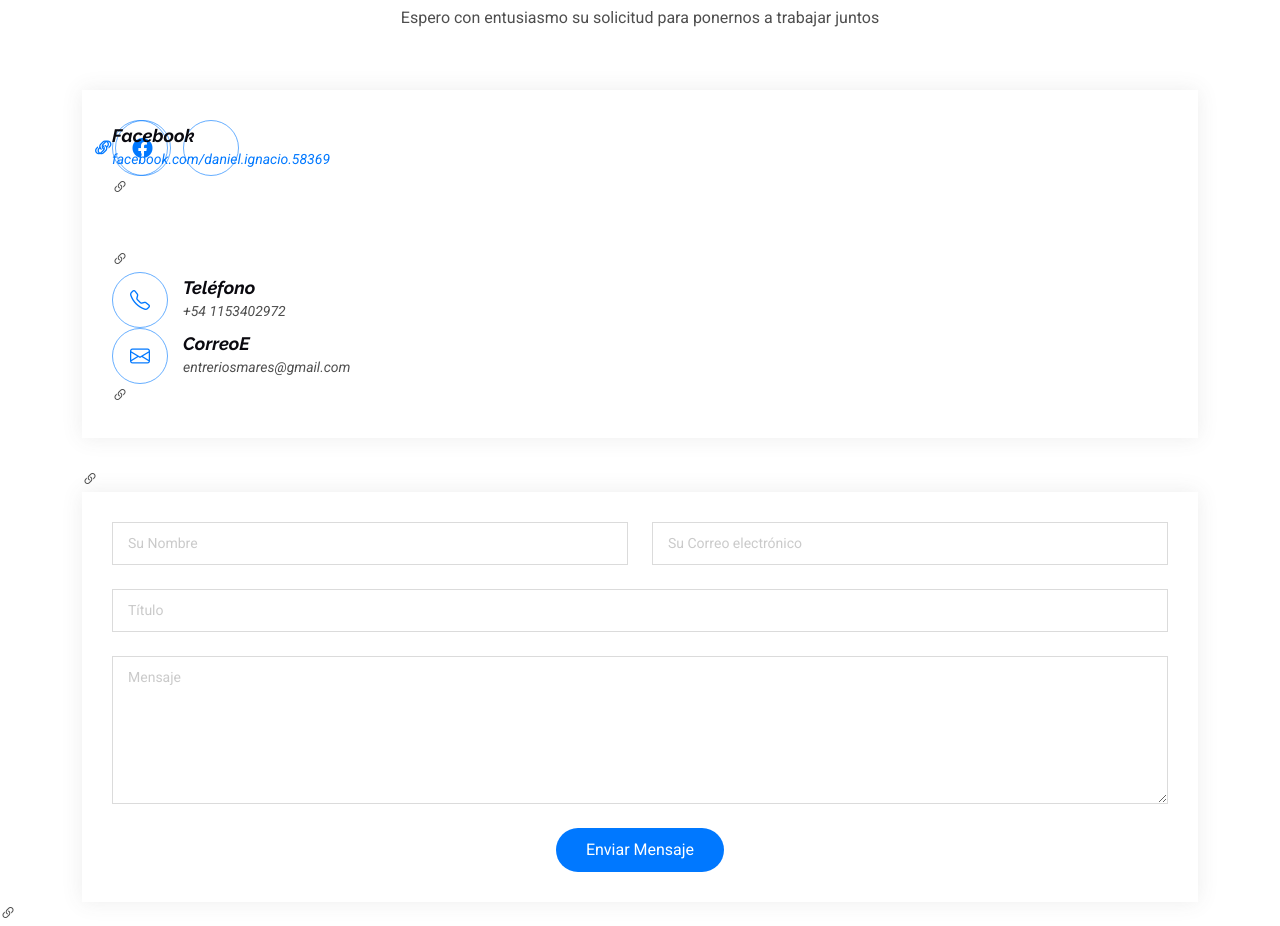
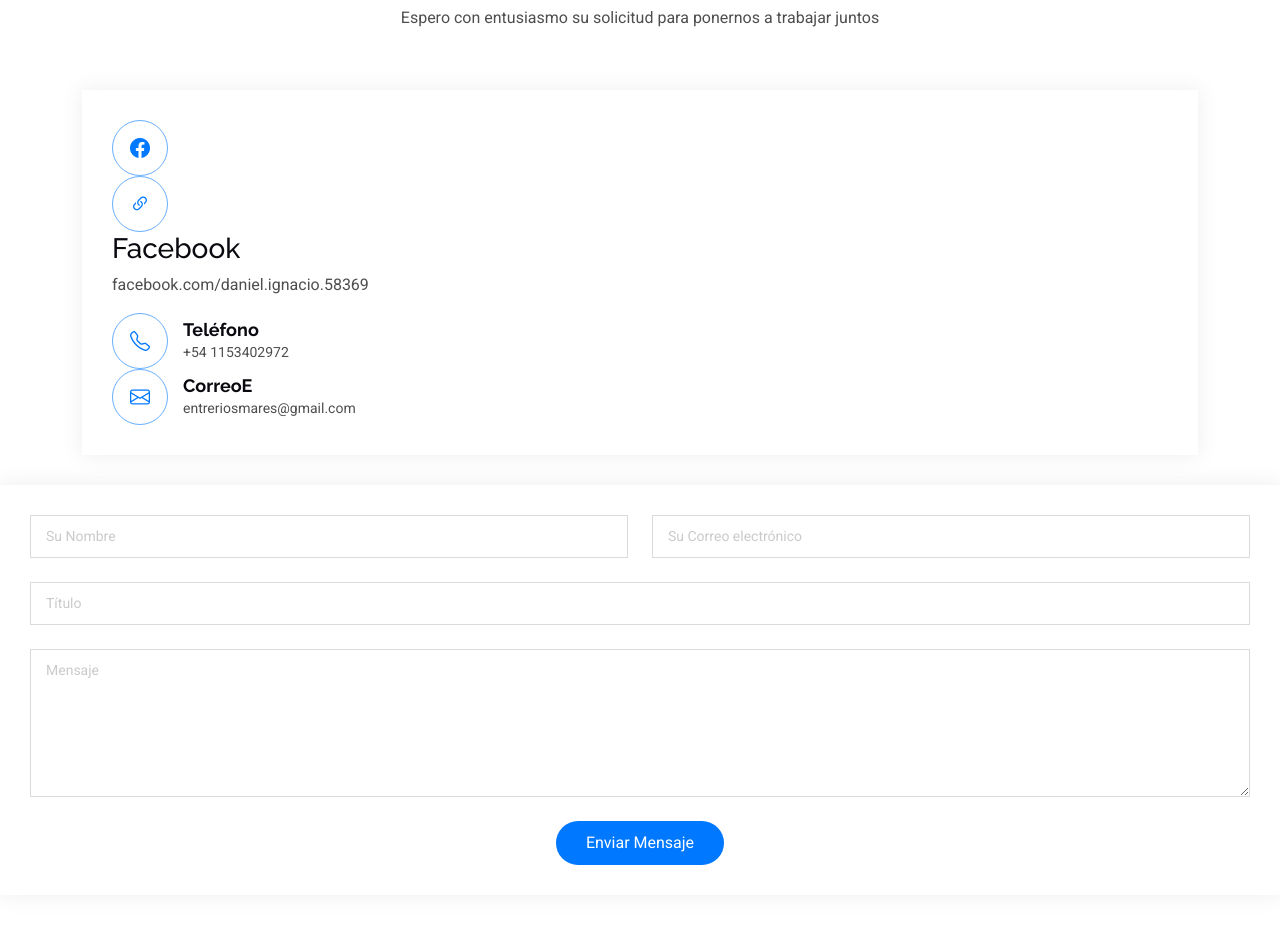
Before and after one commit to DanielIgnacioDandan/DanielIgnacioDandan.github.io, a plain HTML site: page index.html in a window 1280 px wide. Shown: the part 8240-9166 px from the top of the page. Drawn offline with Linux system fonts and the light colour scheme.

Commit message:
correc3 fb

```diff
--- a/index.html
+++ b/index.html
@@ -821,10 +821,11 @@
 
             <div class="col-lg-4">
               <div class="info-item d-flex align-items-center">
-                <!-- <i class="bi bi-geo-alt flex-shrink-0"></i> -->
-                <a href="https://www.facebook.com/daniel.ignacio.58369" title="More Details" class="details-link" target="_blank"><i class="bi bi-link-45deg"><i class="bi bi-facebook flex-shrink-0">
-
-                </i></a>
+                <a href="https://www.facebook.com/daniel.ignacio.58369" title="Facebook" class="details-link" target="_blank">
+                    <i class="bi bi-facebook flex-shrink-0"></i>
+                    <i class="bi bi-link-45deg"></i>
+                </a>
+            </div>
 
                 <div>
                   <h3>Facebook</h3>
```
